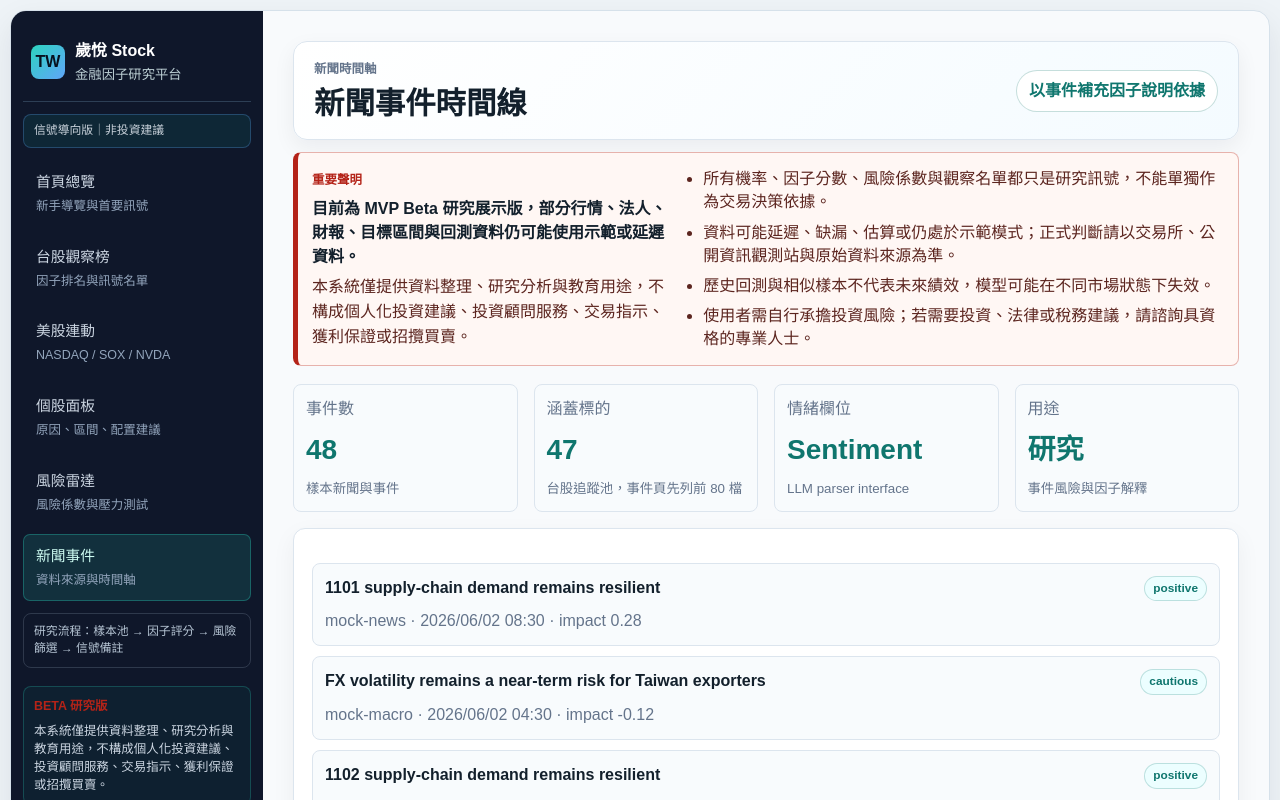
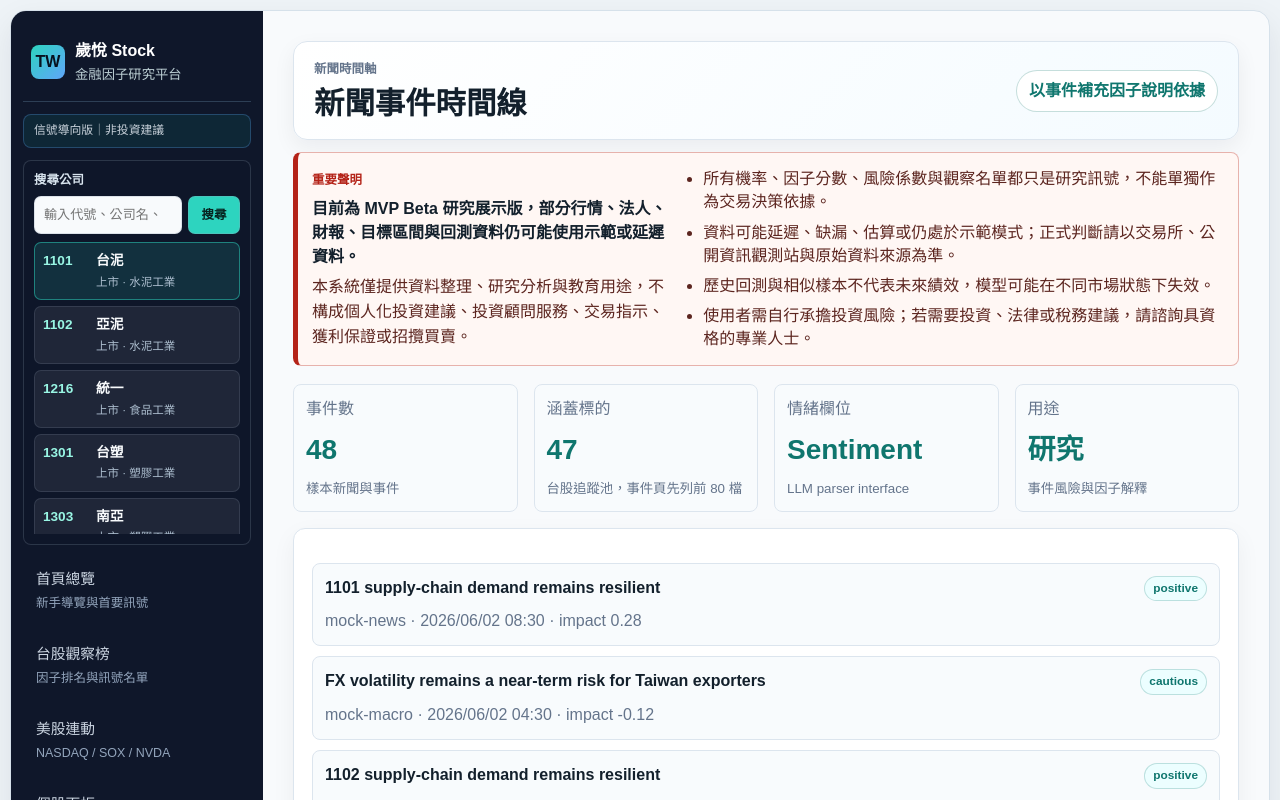
Before and after one commit to Suiyuecare/Stock-Market, a Next.js app in the folder frontend/: page /news in a window 1280 px wide. Shown: the top 800 px of the page. Built offline with nearby package versions, Linux system fonts and the light colour scheme; no server answers.

Commit message:
Add stock company search

```diff
--- a/frontend/app/styles.css
+++ b/frontend/app/styles.css
@@ -112,6 +112,114 @@ body {
   color: #c9d2db;
   font-size: 0.74rem;
   padding: 7px 10px;
+}
+
+.stock-search {
+  margin: 0 0 12px;
+  padding: 10px;
+  border: 1px solid rgba(148, 163, 184, 0.22);
+  border-radius: 8px;
+  background: rgba(15, 23, 42, 0.28);
+}
+
+.stock-search label {
+  display: block;
+  margin-bottom: 7px;
+  color: #d8e4ee;
+  font-size: 0.78rem;
+  font-weight: 800;
+}
+
+.stock-search-box {
+  display: grid;
+  grid-template-columns: minmax(0, 1fr) 52px;
+  gap: 6px;
+}
+
+.stock-search input,
+.stock-search button {
+  min-width: 0;
+  border: 1px solid rgba(148, 163, 184, 0.28);
+  border-radius: 7px;
+  font: inherit;
+}
+
+.stock-search input {
+  width: 100%;
+  padding: 8px 9px;
+  background: #f8fafc;
+  color: #0f172a;
+  font-size: 0.82rem;
+}
+
+.stock-search-box button {
+  padding: 0 8px;
+  background: #2dd4bf;
+  color: #06231f;
+  font-size: 0.78rem;
+  font-weight: 800;
+  cursor: pointer;
+}
+
+.stock-search-results {
+  display: grid;
+  gap: 6px;
+  margin-top: 8px;
+  max-height: 292px;
+  overflow: auto;
+}
+
+.stock-search-results button,
+.stock-search-results p {
+  margin: 0;
+  padding: 8px;
+  border: 1px solid rgba(148, 163, 184, 0.18);
+  border-radius: 7px;
+  background: rgba(248, 250, 252, 0.07);
+  color: #dbeafe;
+  text-align: left;
+}
+
+.stock-search-results button {
+  display: grid;
+  grid-template-columns: 46px minmax(0, 1fr);
+  gap: 2px 7px;
+  cursor: pointer;
+}
+
+.stock-search-results button.on,
+.stock-search-results button:hover {
+  border-color: rgba(45, 212, 191, 0.5);
+  background: rgba(45, 212, 191, 0.14);
+}
+
+.stock-search-results strong {
+  color: #99f6e4;
+  font-size: 0.85rem;
+}
+
+.stock-search-results span {
+  overflow: hidden;
+  color: #f8fafc;
+  font-size: 0.86rem;
+  font-weight: 700;
+  text-overflow: ellipsis;
+  white-space: nowrap;
+}
+
+.stock-search-results small {
+  grid-column: 2;
+  overflow: hidden;
+  color: #aebfd0;
+  font-size: 0.72rem;
+  text-overflow: ellipsis;
+  white-space: nowrap;
+}
+
+.stock-search-results p {
+  color: #cbd5e1;
+  font-size: 0.78rem;
+  line-height: 1.45;
 }
 
 .finance-sidebar-foot {
--- a/frontend/components/AppShell.tsx
+++ b/frontend/components/AppShell.tsx
@@ -1,5 +1,7 @@
 import type { ReactNode } from "react";
 import { ComplianceNotice } from "@/components/ComplianceNotice";
+import { StockSearch } from "@/components/StockSearch";
+import { fetchStocks } from "@/lib/api";
 
 const navItems = [
   { href: "/", label: "首頁總覽", description: "新手導覽與首要訊號" },
@@ -10,8 +12,9 @@ const navItems = [
   { href: "/news", label: "新聞事件", description: "資料來源與時間軸" },
 ];
 
-export function AppShell({ active, children }: { active: string; children: ReactNode }) {
+export async function AppShell({ active, children }: { active: string; children: ReactNode }) {
   const isStockDetail = active.startsWith("/stocks/");
+  const stocks = await fetchStocks();
 
   return (
     <main className="finance-shell">
@@ -24,6 +27,7 @@ export function AppShell({ active, children }: { active: string; children: React
           </div>
         </div>
         <div className="finance-sidebar-headline">信號導向版｜非投資建議</div>
+        <StockSearch stocks={stocks.stocks} />
         <nav>
           {navItems.map((item) => {
             const isActive =
--- /dev/null
+++ b/frontend/components/StockSearch.tsx
@@ -0,0 +1,86 @@
+"use client";
+
+import { useMemo, useState } from "react";
+import { useRouter } from "next/navigation";
+import type { StockInstrument } from "@/lib/api";
+
+export function StockSearch({ stocks }: { stocks: StockInstrument[] }) {
+  const router = useRouter();
+  const [query, setQuery] = useState("");
+  const [activeIndex, setActiveIndex] = useState(0);
+
+  const results = useMemo(() => {
+    const keyword = query.trim().toLowerCase();
+    const normalizedStocks = stocks.filter((stock) => /^\d{4}$/.test(stock.symbol));
+    if (!keyword) return normalizedStocks.slice(0, 8);
+    return normalizedStocks
+      .filter((stock) => {
+        const haystack = `${stock.symbol} ${stock.name} ${stock.sector ?? ""} ${stock.market}`.toLowerCase();
+        return haystack.includes(keyword);
+      })
+      .slice(0, 8);
+  }, [query, stocks]);
+
+  function goToStock(symbol: string): void {
+    router.push(`/stocks/${symbol}`);
+  }
+
+  function submitSearch(): void {
+    const target = results[activeIndex] ?? results[0];
+    if (target) goToStock(target.symbol);
+  }
+
+  return (
+    <div className="stock-search" role="search">
+      <label htmlFor="stock-search-input">搜尋公司</label>
+      <div className="stock-search-box">
+        <input
+          id="stock-search-input"
+          value={query}
+          onChange={(event) => {
+            setQuery(event.target.value);
+            setActiveIndex(0);
+          }}
+          onKeyDown={(event) => {
+            if (event.key === "ArrowDown") {
+              event.preventDefault();
+              setActiveIndex((index) => Math.min(index + 1, Math.max(0, results.length - 1)));
+            }
+            if (event.key === "ArrowUp") {
+              event.preventDefault();
+              setActiveIndex((index) => Math.max(0, index - 1));
+            }
+            if (event.key === "Enter") {
+              event.preventDefault();
+              submitSearch();
+            }
+          }}
+          placeholder="輸入代號、公司名、產業"
+          type="search"
+        />
+        <button type="button" onClick={submitSearch} aria-label="前往搜尋結果">
+          搜尋
+        </button>
+      </div>
+      <div className="stock-search-results" aria-live="polite">
+        {results.length > 0 ? (
+          results.map((stock, index) => (
+            <button
+              className={index === activeIndex ? "on" : ""}
+              key={stock.symbol}
+              onMouseEnter={() => setActiveIndex(index)}
+              onClick={() => goToStock(stock.symbol)}
+              type="button"
+            >
+              <strong>{stock.symbol}</strong>
+              <span>{stock.name}</span>
+              <small>{stock.market === "TPEX" ? "上櫃" : "上市"} · {stock.sector ?? "未分類"}</small>
+            </button>
+          ))
+        ) : (
+          <p>找不到符合的公司，請改用股票代號或公司簡稱。</p>
+        )}
+      </div>
+    </div>
+  );
+}
```
